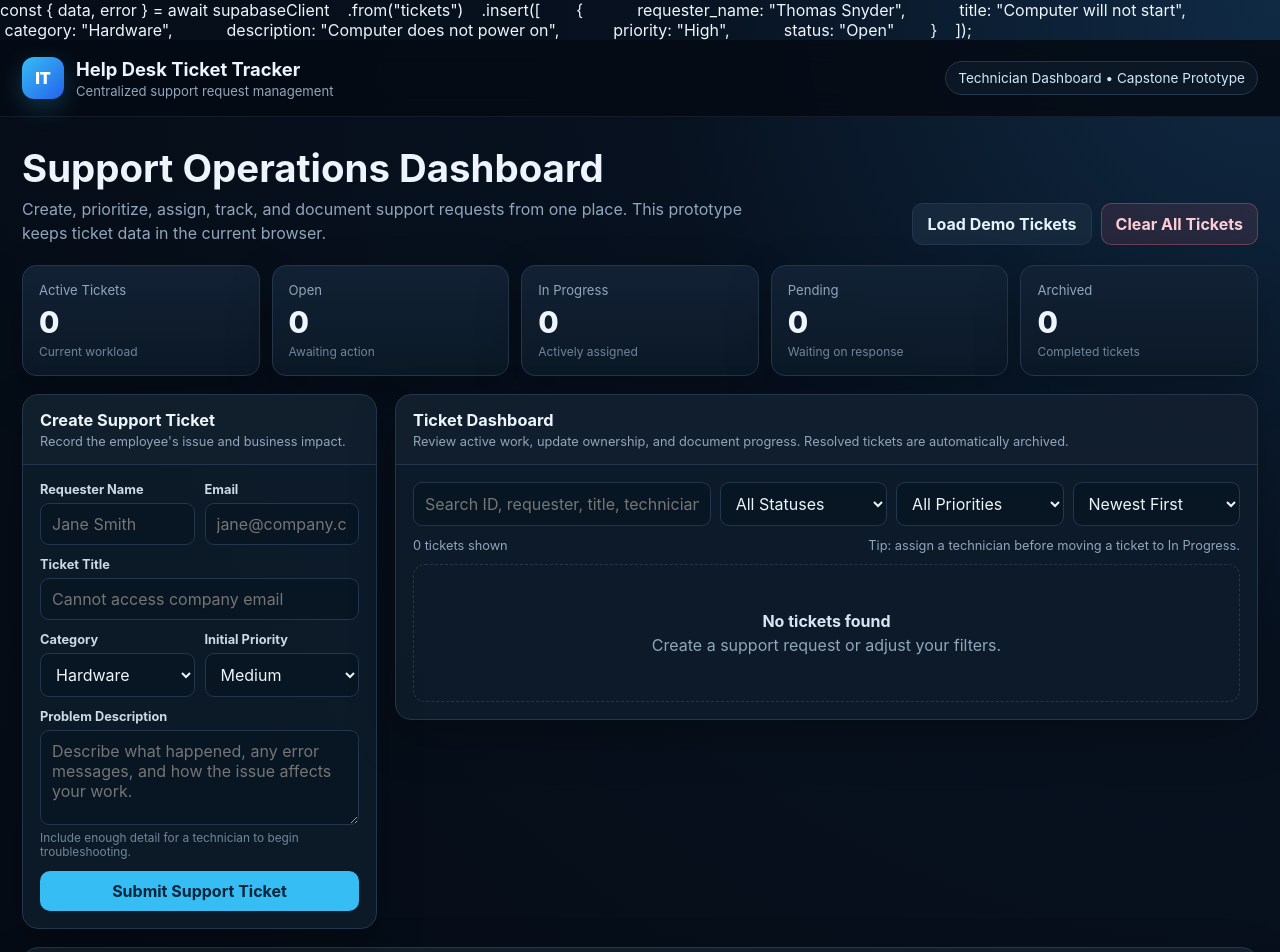
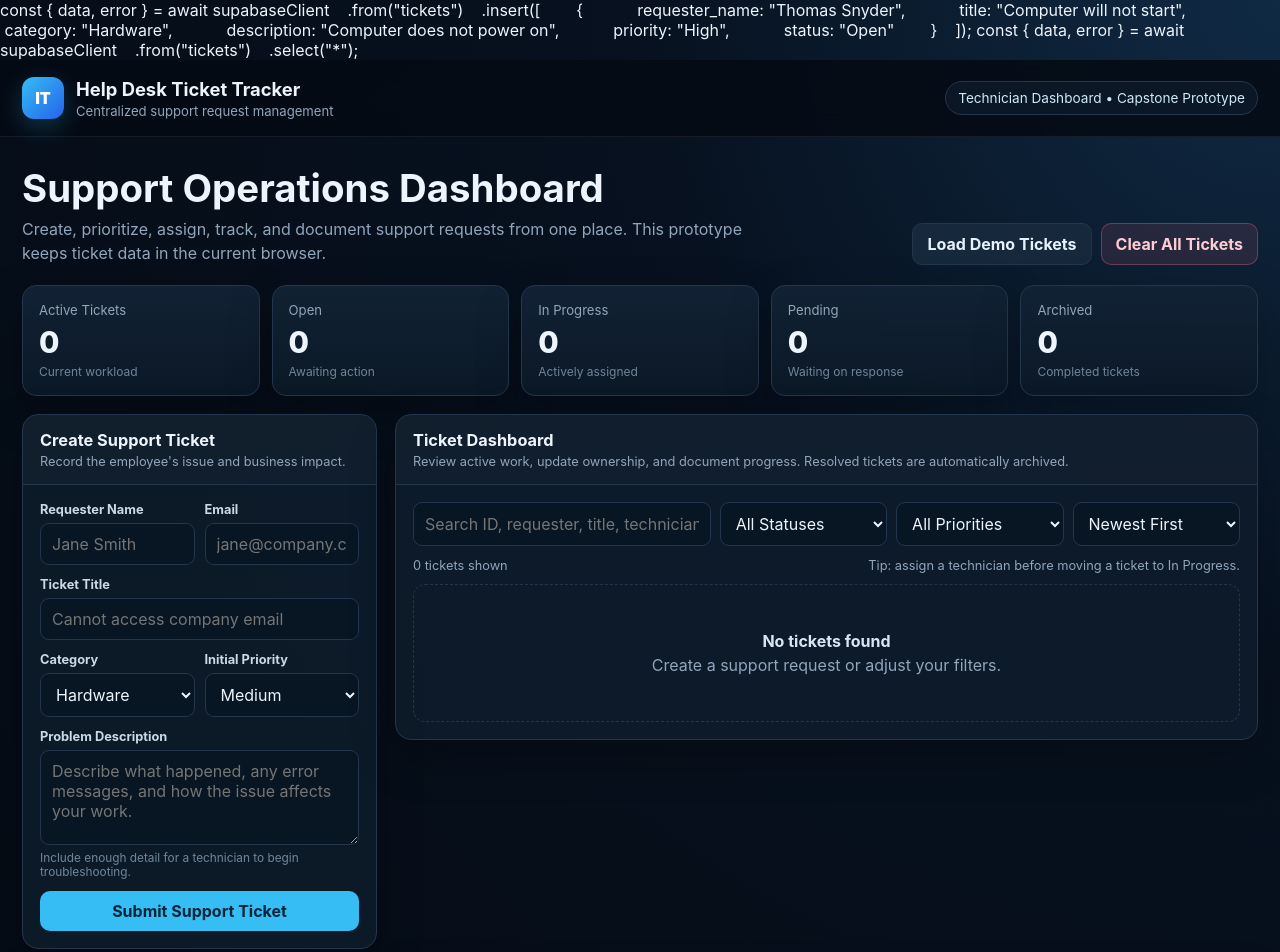
Before and after one commit to IT-Capstone-Va/group6docs, a plain HTML site: page index.html in a window 1280 px wide. Shown: the top 952 px of the page. Drawn offline with Linux system fonts and the light colour scheme.

Commit message:
Update index.html
code to retrieve

```diff
--- a/index.html
+++ b/index.html
@@ -35,6 +35,9 @@
             status: "Open"
         }
     ]);</javascript>
+  <javascript>const { data, error } = await supabaseClient
+    .from("tickets")
+    .select("*");</javascript>
 </head>
 <body>
 <header class="topbar"><div class="topbar-inner"><div class="brand"><div class="logo">IT</div><div><h1>Help Desk Ticket Tracker</h1><p>Centralized support request management</p></div></div><div class="role-pill">Technician Dashboard • Capstone Prototype</div></div></header>
```
